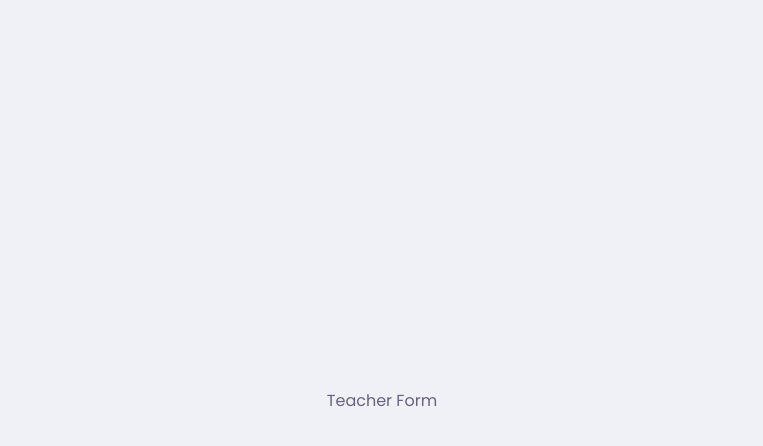
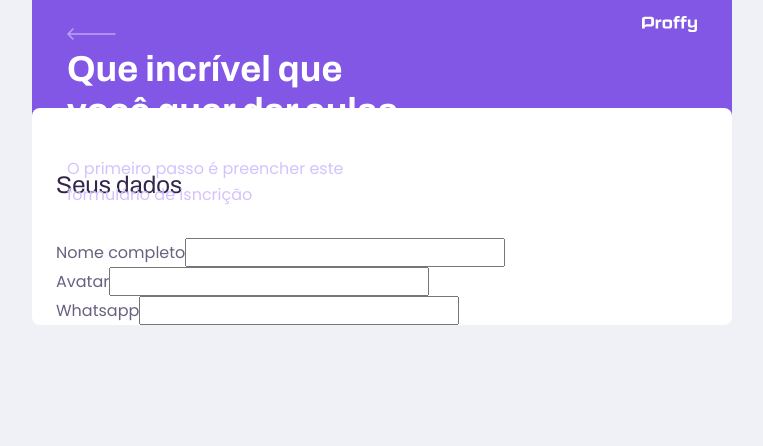
Before and after one commit to DenitoJCarvalho/Projetos, a React (Create React App) app in the folder next level week/2/web/: page /give-classes in a window 1280 px wide. Shown: the top 446 px of the page, without its empty margins (258-1021 px from the left). Built offline with nearby package versions, Linux system fonts and the light colour scheme.

Commit message:
Iniciando a formatação do formulário

```diff
--- a/next level week/2/web/src/components/PageHeader/index.tsx
+++ b/next level week/2/web/src/components/PageHeader/index.tsx
@@ -7,7 +7,8 @@ import backIcon from '../../assets/images/icons/back.svg'
 import './styles.css'
 
 interface PageHeaderProps {
-    title: string;
+    title: string
+    description?: string
 }
 
 const PageHeader: React.FC<PageHeaderProps>  = (props) => {
@@ -23,6 +24,8 @@ const PageHeader: React.FC<PageHeaderProps>  = (props) => {
             <div className="header-content">
                 <strong>{props.title}</strong>
 
+                { props.description && <p> {props.description}</p>}
+
                 {props.children}
             </div>
 
--- a/next level week/2/web/src/components/PageHeader/styles.css
+++ b/next level week/2/web/src/components/PageHeader/styles.css
@@ -42,6 +42,14 @@
     color: var(--color-title-in-primary);
 }
 
+.page-header .header-content p {
+    max-width: 30rem;
+    font-size: 1.6rem;
+    line-height: 2.6rem;
+    color: var(--color-text-in-primary);
+    margin-top: 2.4rem;
+}
+
 @media (min-width: 700px){
     .page-header {
         height: 140px;
--- a/next level week/2/web/src/pages/TeacherForm/index.tsx
+++ b/next level week/2/web/src/pages/TeacherForm/index.tsx
@@ -1,9 +1,37 @@
 import React from 'react'
+
+import PageHeader from '../../components/PageHeader'
+
+import './styles.css'
+
 
 function TeacherForm() {
     return (
-        <div>
-            Teacher Form
+        <div id="page-teacher-form" className="container">
+            <PageHeader title="Que incrível que você quer dar aulas."
+            description="O primeiro passo é preencher este formulário de isncrição"
+            />
+
+            <main>
+                <fieldset>
+                    <legend>Seus dados</legend>
+                    <div className="input-block">
+                        <label htmlFor="name">Nome completo</label>
+                        <input type="text" id="name" />
+                    </div>
+
+                    <div className="input-block">
+                        <label htmlFor="avatar">Avatar</label>
+                        <input type="text" id="avatar" />
+                    </div>
+
+                    <div className="input-block">
+                        <label htmlFor="whatsapp">Whatsapp</label>
+                        <input type="text" id="whatsapp" />
+                    </div>
+                </fieldset>
+            </main>
+
         </div>
     )
 }
--- /dev/null
+++ b/next level week/2/web/src/pages/TeacherForm/styles.css
@@ -0,0 +1,42 @@
+/* coding: utf-8 */
+
+#page-teacher-form {
+    width: 100vw;
+    height: 100vh;
+}
+
+
+#page-teacher-form .page-header .header-content {
+    margin-bottom: 6.4rem;
+}
+
+#page-teacher-form main {
+    background: var(--color-box-base);
+    width: 100%;
+    max-width: 74rem;
+    border-radius: 0.8rem;
+    margin: -3.2rem auto 3.2rem;
+    padding-top: 6.4rem;
+    overflow: hidden;
+}
+
+#page-teacher-form fieldset {
+    border: 0;
+    padding: 0 2.4rem;
+}
+
+#page-teacher-form main fieldset + fieldset {
+    margin-top: 6.4rem;
+}
+
+#page-teacher-form main fieldset legend {
+    font: 500 2.4rem Archivo;
+    color: var(--color-text-title);
+    margin-bottom: 2.4rem;
+    display: flex;
+    align-items: center;
+    justify-content: space-between;
+    width: 100%;
+    padding-bottom: 1.6rem;
+    border-bottom: 1xp solid var(--color-line-in-white);
+}
```
Also changed, not shown: next level week/2/web/src/components/input/index.tsx (added, +21 -0 lines), next level week/2/web/src/components/input/styles.css (added), 1 other file (tests, documents, lock files or other folders).
